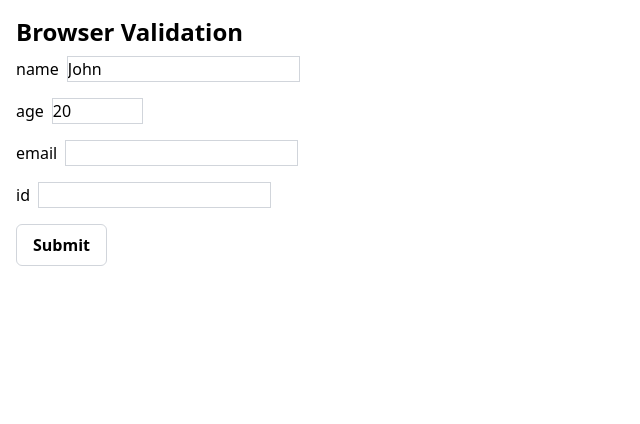
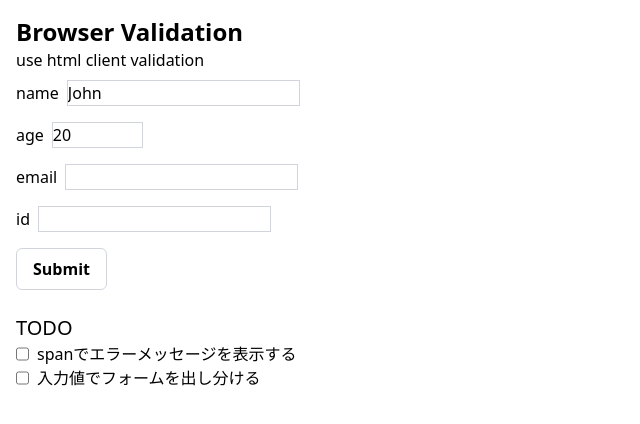
Before and after one commit to taro-28/form-compare, a Next.js app: page /server-action/browser-validation in a window 1280 px wide. Shown: the top 424 px of the page, without its empty margins (0-640 px from the left). Built offline with nearby package versions, Linux system fonts and the light colour scheme.

Commit message:
add todo

```diff
--- a/src/app/server-action/browser-validation/page.tsx
+++ b/src/app/server-action/browser-validation/page.tsx
@@ -4,7 +4,24 @@ export default function Page() {
   return (
     <main>
       <h1 className="text-2xl font-bold">Browser Validation</h1>
+      <p>use html client validation</p>
       <Form />
+      <div className="mt-6">
+        <h2 className="text-xl">TODO</h2>
+        <ul>
+          {[
+            "spanでエラーメッセージを表示する",
+            "入力値でフォームを出し分ける",
+          ].map((text) => (
+            <li key={text}>
+              <label className="flex space-x-2">
+                <input type="checkbox" />
+                <span>{text}</span>
+              </label>
+            </li>
+          ))}
+        </ul>
+      </div>
     </main>
   );
 }
```
